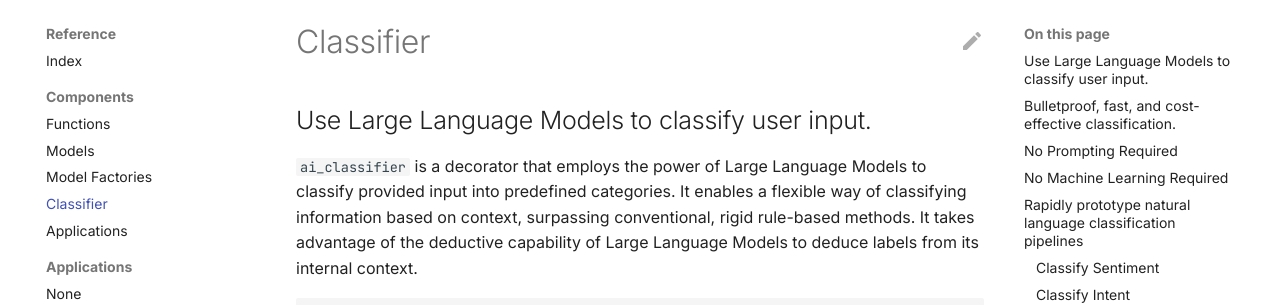
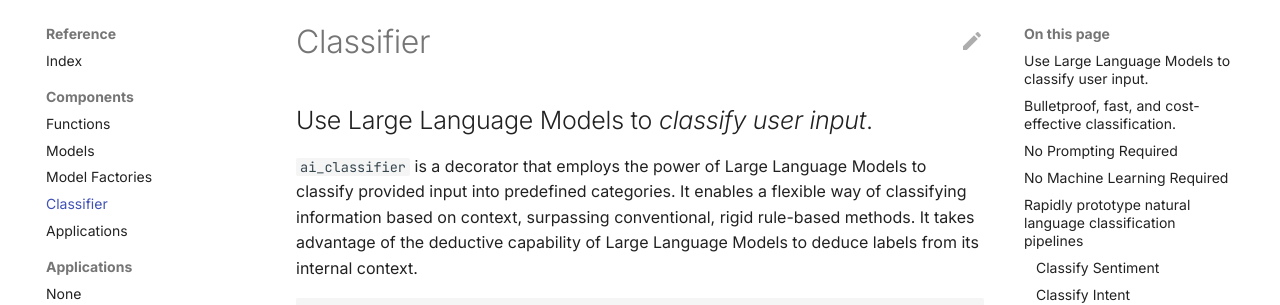
Before and after one commit to PrefectHQ/marvin, an MkDocs documentation site: the page built from docs/reference/components/ai_classifier.md, in a window 1280 px wide and 900 px high. Shown: the part 125-430 px from the top of the window. Built offline with MkDocs 1.6.1 and Material for MkDocs 9.7.7, drawn with Linux system fonts in a browser that asks for light colours; comment, search, counter and statistics services are not loaded.

````diff
--- a/docs/reference/components/ai_classifier.md
+++ b/docs/reference/components/ai_classifier.md
@@ -1,6 +1,6 @@
 # Classifier
 
-## Use Large Language Models to classify user input.
+## Use Large Language Models to *classify user input*.
 `ai_classifier` is a decorator that employs the power of Large Language Models to classify provided input into predefined categories. It enables a flexible way of classifying information based on context, surpassing conventional, rigid rule-based methods. It takes advantage of the deductive capability of Large Language Models to deduce labels from its internal context.
 
 ```python
````
